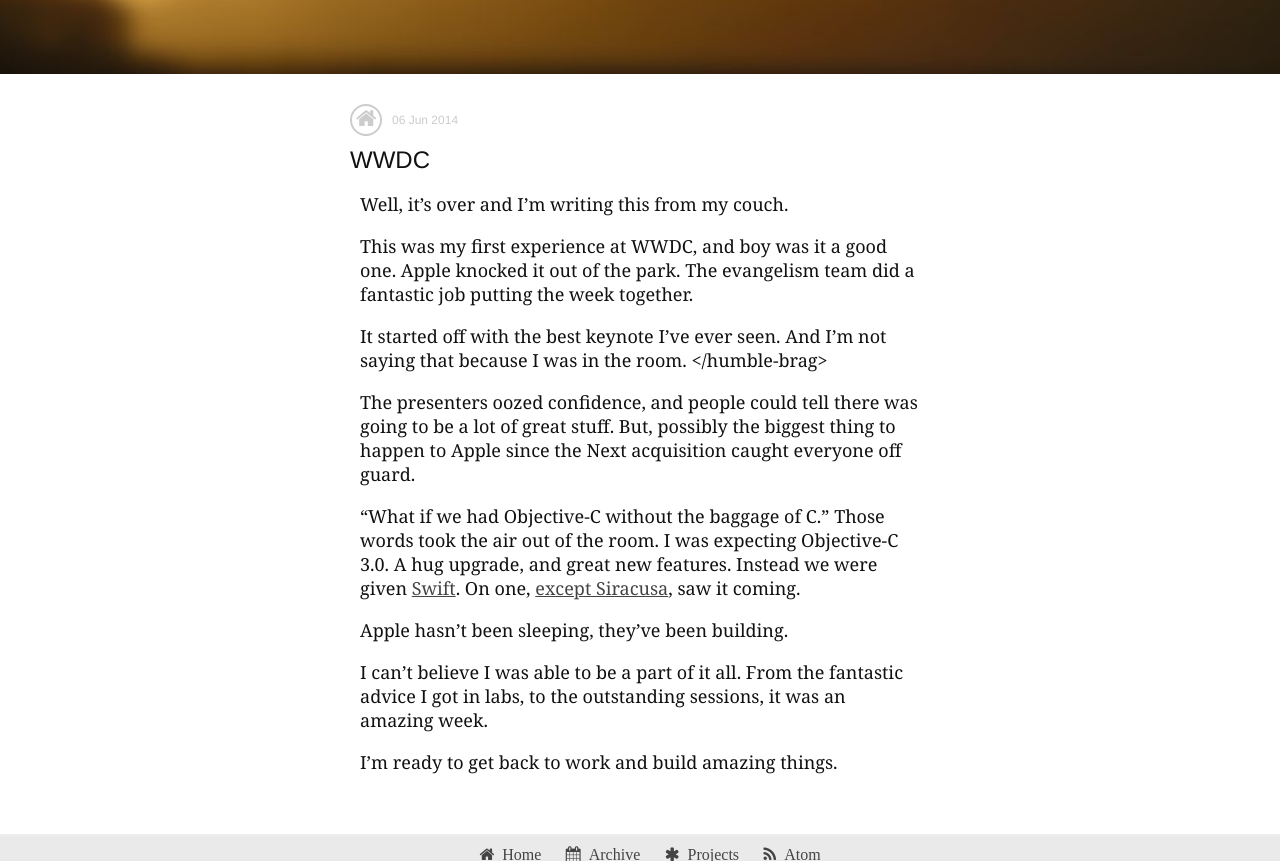
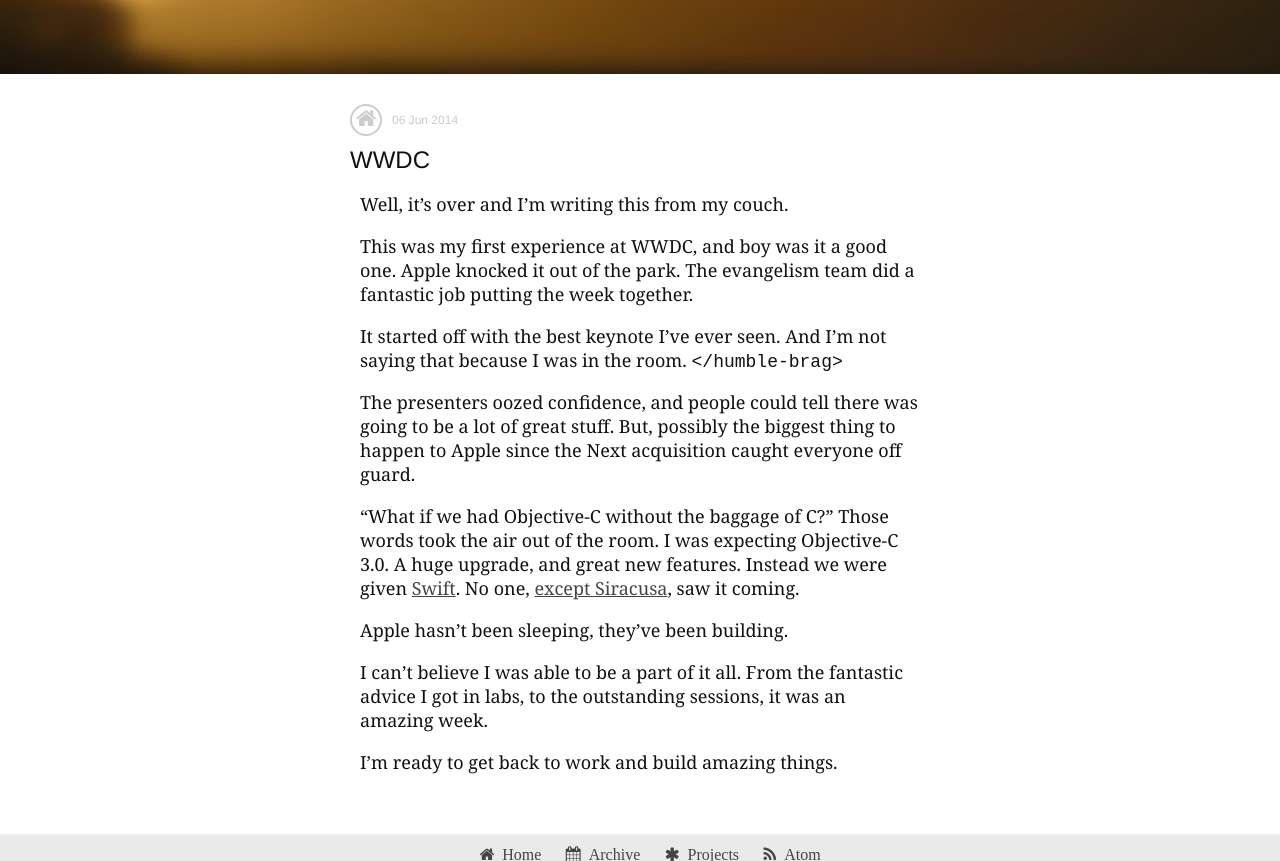
Before and after one commit to skylarsch/skylarsch.github.io, a Jekyll site: the page built from _posts/2014-06-06-wwdc.md, in a window 1280 px wide, cut to the strip 326-1187 px from the top of the page. Built offline with Jekyll 4.4.1, drawn with Linux system fonts in a browser that asks for light colours; nearby versions of some CDN libraries; Markdown is read by kramdown in place of the engine named in the settings; comment, search, counter and statistics services are not loaded.

Commit message:
updated post

```diff
--- a/_posts/2014-06-06-wwdc.md
+++ b/_posts/2014-06-06-wwdc.md
@@ -8,11 +8,11 @@
 
 This was my first experience at WWDC, and boy was it a good one.  Apple knocked it out of the park.  The evangelism team did a fantastic job putting the week together.
 
-It started off with the best keynote I've ever seen.  And I'm not saying that because I was in the room. </humble-brag>
+It started off with the best keynote I've ever seen.  And I'm not saying that because I was in the room. `</humble-brag>`
 
 The presenters oozed confidence, and people could tell there was going to be a lot of great stuff.  But, possibly the biggest thing to happen to Apple since the Next acquisition caught everyone off guard.
 
-"What if we had Objective-C without the baggage of C."  Those words took the air out of the room.  I was expecting Objective-C 3.0.  A hug upgrade, and great new features.  Instead we were given [Swift][1].  On one, [except Siracusa][2], saw it coming.
+"What if we had Objective-C without the baggage of C?"  Those words took the air out of the room.  I was expecting Objective-C 3.0.  A huge upgrade, and great new features.  Instead we were given [Swift][1].  No one, [except Siracusa][2], saw it coming.
 
 Apple hasn't been sleeping, they've been building.
 
```
